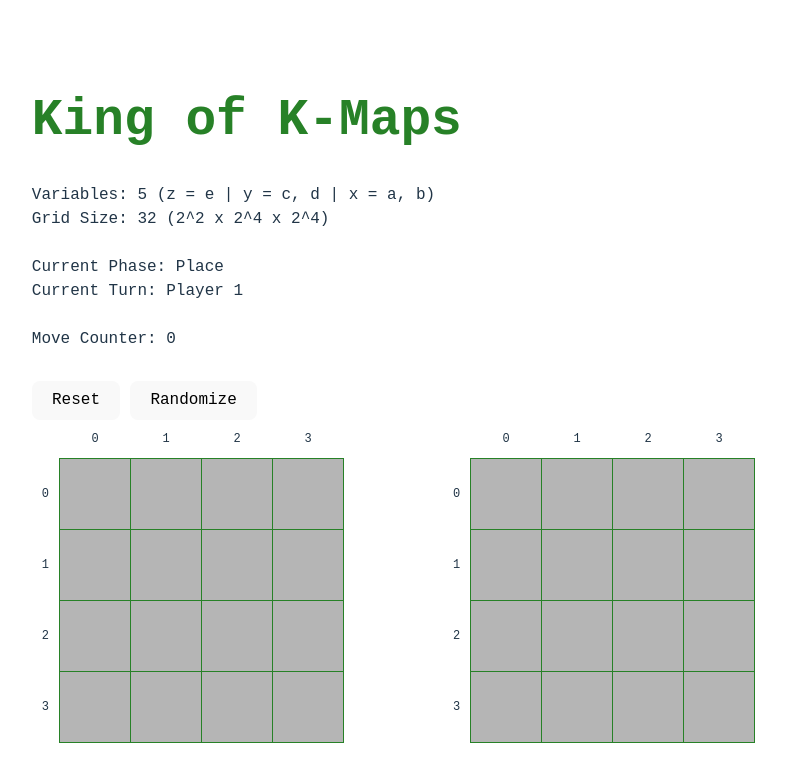
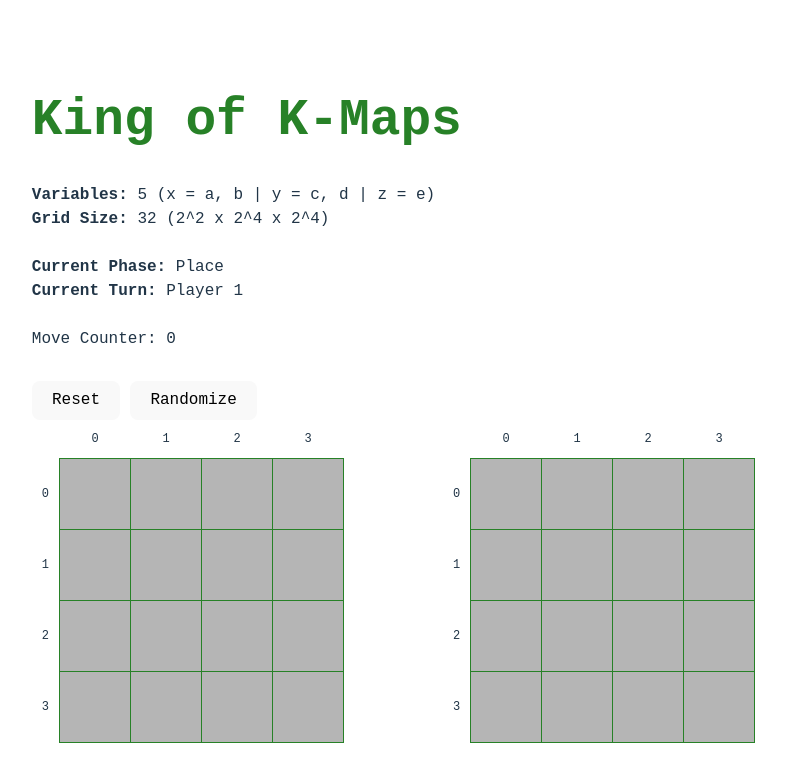
Before and after one commit to edobry/king-of-kmaps-react, a React (Vite) app: page / in a window 1280 px wide. Shown: the top 782 px of the page, without its empty margins (247-1033 px from the left). Built offline with nearby package versions, Linux system fonts and the light colour scheme.

Commit message:
Improves game information display
Enhances readability by bolding labels for variables, grid size, current phase, and current turn.

Adds a section to display the number of ungrouped cells for each player during the scoring phase.

```diff
--- a/src/App.tsx
+++ b/src/App.tsx
@@ -46,20 +46,31 @@ function App() {
         <>
         <h1>King of K-Maps</h1>
         <div id="info">
-        Variables: {numVars} ({Object.entries(vars).map(([key, value]) =>
+        <b>Variables:</b> {numVars} ({Object.entries(vars).reverse().map(([key, value]) =>
             `${key} = ${value.join(", ")}`).join(" | ")})<br />
-        Grid Size: {size} ({dimensions.map(d => `2^${d}`).join(" x ")})<br />
+        <b>Grid Size:</b> {size} ({dimensions.map(d => `2^${d}`).join(" x ")})<br />
         <br />
         {game.phase !== endPhase && (
             <>
-                Current Phase: {game.phase}<br />
-                Current Turn: Player {game.currentTurn}<br />
+                <b>Current Phase:</b> {game.phase}<br />
+                <b>Current Turn:</b> Player {game.currentTurn}<br />
             </>
         )}
         {game.phase === placePhase && (
             <>
                 <br />
                 Move Counter: {game.moveCounter}
+            </>
+        )}
+        {game.phase === scorePhase && (
+            <>
+                <br />
+                <b>Ungrouped</b>:<br />
+                {Object.entries(game.scoring.numCellsGrouped).map(([player, num]) => (
+                    <>
+                    Player {player}: {(game.size / 2) - num} / {game.size / 2}<br />
+                    </>
+                ))}
             </>
         )}
         {[scorePhase, endPhase].includes(game.phase) && (
```
